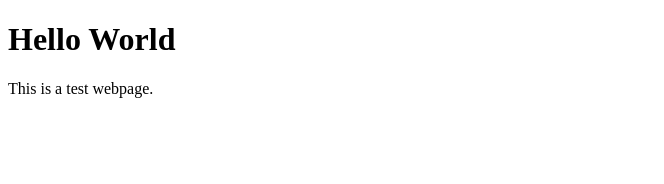
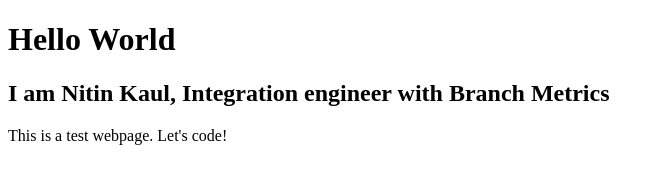
Before and after one commit to kauldevops/testwebpage, a plain HTML site: page index.html in a window 1280 px wide. Shown: the whole page, without its empty margins (0-664 px from the left). Drawn offline with Linux system fonts and the light colour scheme.

Commit message:
update - added additional headline

```diff
--- a/index.html
+++ b/index.html
@@ -1,10 +1,11 @@
 <!DOCTYPE html>
 <html>
 	<head>
-		<title>Nitin Kaul, Integaration Engineer @ Branch Metrics</title>
+		<title>Nitin Kaul</title>
 	</head>
 	<body>
 		<h1>Hello World</h1>
-		<p>This is a test webpage.</p>
+		<h2>I am Nitin Kaul, Integration engineer with Branch Metrics</h2>
+		<p>This is a test webpage. Let's code!</p>
 	</body>
 </html>
```
